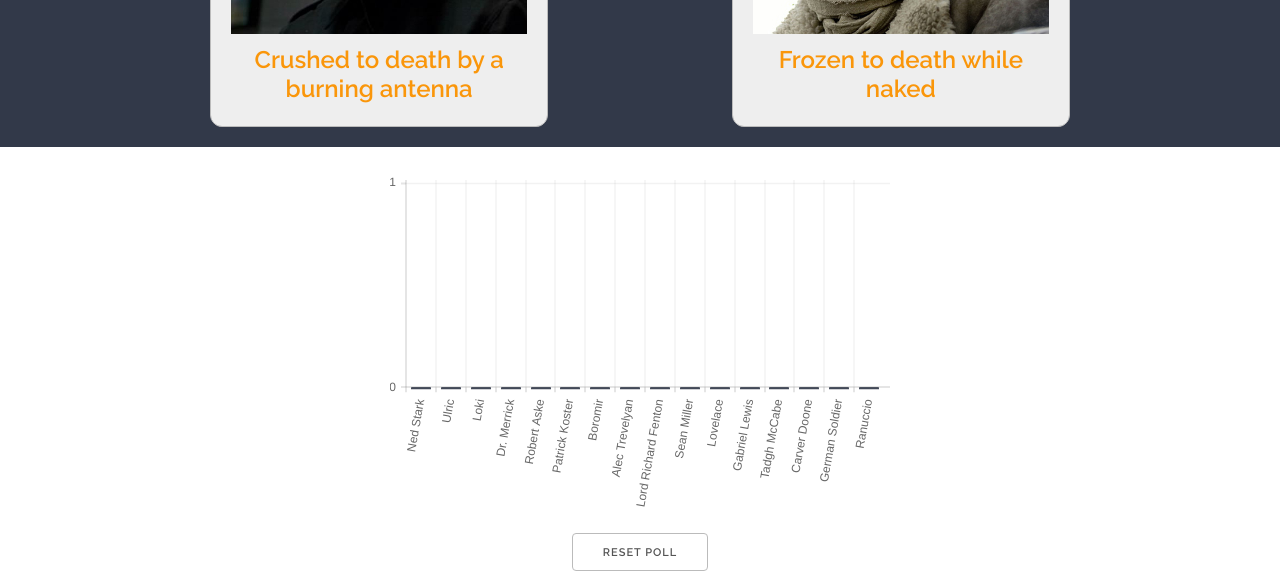
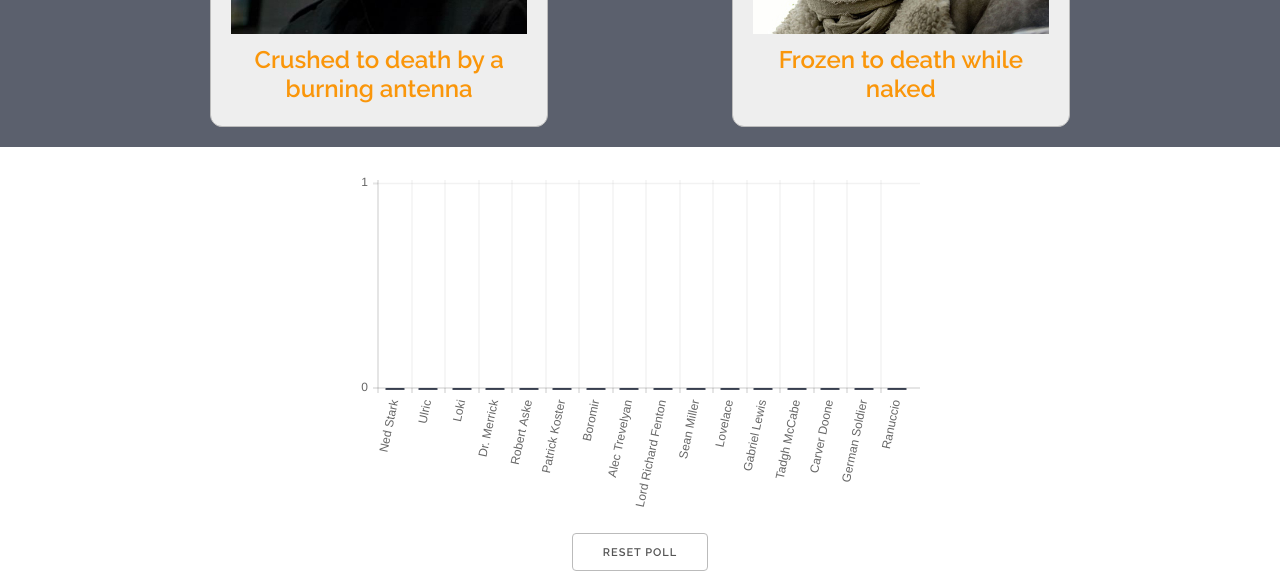
Before and after one commit to xxnatc/vote-tracker, a plain HTML site: page index.html in a window 1280 px wide. Shown: the part 820-1403 px from the top of the page. Drawn offline with nearby package versions, Linux system fonts and the light colour scheme; a web font is replaced by a local one.

Commit message:
Cleaned up code, updated style

```diff
--- a/app.js
+++ b/app.js
@@ -15,7 +15,7 @@ var SeanBean = function(path, character, movie, death) {
 
 var listSeanBean = [
   new SeanBean('img/got.jpg', 'Ned Stark', 'Game of Thrones (2011)', 'Beheaded'),
-  new SeanBean('img/black-death.jpg', 'Ulric', 'Black Death (2010)', 'Quatered by horses while suffering from the plague'),
+  new SeanBean('img/black-death.jpg', 'Ulric', 'Black Death (2010)', 'Quartered by horses while suffering from the plague'),
   new SeanBean('img/far-north.jpg', 'Loki', 'Far North (2007)', 'Frozen to death while naked'),
   new SeanBean('img/the-island.jpg', 'Dr. Merrick', 'The Island (2005)', 'Shot through the neck with a grappling hook and hung'),
   new SeanBean('img/henry-viii.jpg', 'Robert Aske', 'Henry VIII (2003)', 'Hung by chains'),
@@ -82,7 +82,8 @@ var barOptions = {
   scaleGridLineWidth: 1.5,
   scaleLineWidth: 2,
   animationEasing: 'easeInSine',
-  animationSteps: 40
+  animationSteps: 40,
+  barValueSpacing: 7
 };
 
 // plot bar chart with latest data
@@ -93,6 +94,8 @@ tracker.plot = function() {
       {
         fillColor: 'rgba(50, 57, 73, 0.7)',
         strokeColor: 'rgba(50, 57, 73, 0.9)',
+        highlightFill: 'rgba(250, 150, 10, 0.7)',
+        highlightStroke: 'rgba(250, 150, 10, 0.9)',
         data: tracker.tally
       }
     ]
--- a/index.html
+++ b/index.html
@@ -35,7 +35,7 @@
   </section>
 
   <section id="result" class="container">
-    <canvas id="chart" width="500" height="350"></canvas>
+    <canvas id="chart" width="560" height="350"></canvas>
     <button id="reset">Reset poll</button>
   </section>
 
--- a/style.css
+++ b/style.css
@@ -1,9 +1,14 @@
+body {
+  background: url('img/vector-bg.svg') repeat-x fixed top;
+}
+
 .container {
   max-width: 860px;
 }
 
 header.container {
   padding: 28px 0px;
+  background-color: rgba(255, 255, 255, 0.95);
 }
 
 /* text */
@@ -53,6 +58,7 @@ h4 {
 /* voting section */
 section#vote {
   background-color: #323949;
+  background-color: rgba(50, 57, 73, 0.8);
   padding: 10px;
 }
 
@@ -77,7 +83,7 @@ div#versus p{
   word-break: break-all;
 }
 
-/* button styles */
+/* voting button styles */
 button.choice {
   height: 420px;
   padding: 12px;
@@ -122,6 +128,7 @@ button.choice:active {
   box-shadow: 0px 0px #1D1D1D;
 }
 
+/* poll result */
 canvas {
   margin: 24px auto 0px auto;
   display: block;
```
Also changed, not shown: img/vector-bg.svg (added).
